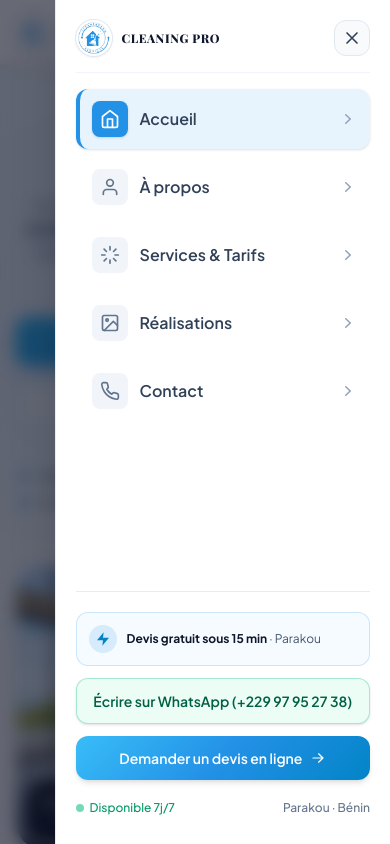
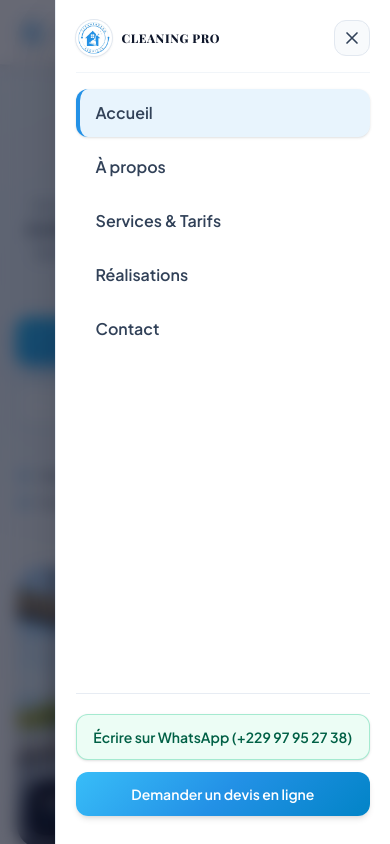
Before and after one commit to Exauce13/Cleaning-Pro-Services, a Nuxt app: page / in a window 390 px wide. Both pictures are taken after a click on the button "Ouvrir le menu". Shown: the top 844 px of the page. Built offline with nearby package versions, Linux system fonts and the light colour scheme; a web font is replaced by a local one.

Commit message:
modification

```diff
--- a/app/components/TheHeader.vue
+++ b/app/components/TheHeader.vue
@@ -4,28 +4,23 @@ const route = useRoute()
 const links = [
   {
     label: 'Accueil',
-    to: '/',
-    icon: 'home'
+    to: '/'
   },
   {
     label: 'À propos',
-    to: '/a-propos',
-    icon: 'about'
+    to: '/a-propos'
   },
   {
     label: 'Services & Tarifs',
-    to: '/services',
-    icon: 'services'
+    to: '/services'
   },
   {
     label: 'Réalisations',
-    to: '/realisations',
-    icon: 'realisations'
+    to: '/realisations'
   },
   {
     label: 'Contact',
-    to: '/contact',
-    icon: 'contact'
+    to: '/contact'
   },
 ]
 
@@ -210,12 +205,12 @@ onMounted(() => {
             </div>
 
             <!-- Navigation Links -->
-            <nav class="flex flex-col gap-2 pt-4">
+            <nav class="flex flex-col gap-1.5 pt-4">
               <NuxtLink
                 v-for="link in links"
                 :key="link.to"
                 :to="link.to"
-                class="group flex items-center justify-between rounded-xl p-3 text-base font-medium text-slate-700 transition-all duration-200 hover:bg-slate-100 hover:text-gold-600 active:scale-[0.99]"
+                class="flex items-center rounded-xl px-4 py-3 text-base font-semibold text-slate-700 transition-all duration-200 hover:bg-slate-100 hover:text-gold-600 active:scale-[0.99]"
                 :class="[
                   route.path === link.to
                     ? 'bg-gold-500/10 text-gold-700 font-bold border-l-4 border-gold-500 shadow-sm'
@@ -223,63 +218,13 @@ onMounted(() => {
                 ]"
                 @click="isOpen = false"
               >
-                <div class="flex items-center gap-3">
-                  <span
-                    class="flex h-9 w-9 items-center justify-center rounded-lg transition-colors"
-                    :class="[
-                      route.path === link.to
-                        ? 'bg-gold-500 text-white shadow-sm'
-                        : 'bg-slate-100 text-slate-500 group-hover:bg-gold-500/15 group-hover:text-gold-600'
-                    ]"
-                  >
-                    <!-- Home Icon -->
-                    <svg v-if="link.icon === 'home'" viewBox="0 0 24 24" class="h-5 w-5" fill="none" stroke="currentColor" stroke-width="2">
-                      <path d="M3 9l9-7 9 7v11a2 2 0 0 1-2 2H5a2 2 0 0 1-2-2z" stroke-linecap="round" stroke-linejoin="round"/>
-                      <polyline points="9 22 9 12 15 12 15 22" stroke-linecap="round" stroke-linejoin="round"/>
-                    </svg>
-                    <!-- About Icon -->
-                    <svg v-else-if="link.icon === 'about'" viewBox="0 0 24 24" class="h-5 w-5" fill="none" stroke="currentColor" stroke-width="2">
-                      <path d="M20 21v-2a4 4 0 0 0-4-4H8a4 4 0 0 0-4 4v2" stroke-linecap="round" stroke-linejoin="round"/>
-                      <circle cx="12" cy="7" r="4" stroke-linecap="round" stroke-linejoin="round"/>
-                    </svg>
-                    <!-- Services Icon -->
-                    <svg v-else-if="link.icon === 'services'" viewBox="0 0 24 24" class="h-5 w-5" fill="none" stroke="currentColor" stroke-width="2">
-                      <path d="M12 2v4M12 18v4M4.93 4.93l2.83 2.83M16.24 16.24l2.83 2.83M2 12h4M18 12h4M4.93 19.07l2.83-2.83M16.24 7.76l2.83-2.83" stroke-linecap="round" stroke-linejoin="round"/>
-                    </svg>
-                    <!-- Realisations Icon -->
-                    <svg v-else-if="link.icon === 'realisations'" viewBox="0 0 24 24" class="h-5 w-5" fill="none" stroke="currentColor" stroke-width="2">
-                      <rect x="3" y="3" width="18" height="18" rx="2" ry="2" stroke-linecap="round" stroke-linejoin="round"/>
-                      <circle cx="8.5" cy="8.5" r="1.5" stroke-linecap="round" stroke-linejoin="round"/>
-                      <polyline points="21 15 16 10 5 21" stroke-linecap="round" stroke-linejoin="round"/>
-                    </svg>
-                    <!-- Contact Icon -->
-                    <svg v-else-if="link.icon === 'contact'" viewBox="0 0 24 24" class="h-5 w-5" fill="none" stroke="currentColor" stroke-width="2">
-                      <path d="M22 16.92v3a2 2 0 0 1-2.18 2 19.79 19.79 0 0 1-8.63-3.07 19.5 19.5 0 0 1-6-6 19.79 19.79 0 0 1-3.07-8.67A2 2 0 0 1 4.11 2h3a2 2 0 0 1 2 1.72 12.84 12.84 0 0 0 .7 2.81 2 2 0 0 1-.45 2.11L8.09 9.91a16 16 0 0 0 6 6l1.27-1.27a2 2 0 0 1 2.11-.45 12.84 12.84 0 0 0 2.81.7A2 2 0 0 1 22 16.92z" stroke-linecap="round" stroke-linejoin="round"/>
-                    </svg>
-                  </span>
-                  <span class="text-base font-semibold">{{ link.label }}</span>
-                </div>
-                <svg viewBox="0 0 20 20" fill="currentColor" class="h-5 w-5 text-slate-400 transition-transform duration-200 group-hover:translate-x-1 group-hover:text-gold-600">
-                  <path fill-rule="evenodd" d="M7.21 14.77a.75.75 0 01.02-1.06L11.168 10 7.23 6.29a.75.75 0 111.04-1.08l4.5 4.25a.75.75 0 010 1.08l-4.5 4.25a.75.75 0 01-1.06-.02z" clip-rule="evenodd" />
-                </svg>
+                <span>{{ link.label }}</span>
               </NuxtLink>
             </nav>
           </div>
 
-          <!-- Bottom Actions & Reassurance -->
+          <!-- Bottom Actions -->
           <div class="mt-6 pt-5 border-t border-slate-200/80 flex flex-col gap-3 pb-2">
-            <!-- Reassurance pill -->
-            <div class="rounded-xl border border-gold-500/20 bg-gold-50/60 p-3 text-xs text-slate-600 flex items-center gap-2.5">
-              <span class="flex h-7 w-7 flex-none items-center justify-center rounded-full bg-gold-500/15 text-gold-600">
-                <svg viewBox="0 0 24 24" class="h-4 w-4 fill-current">
-                  <path d="M13 2L3 14h9l-1 8 10-12h-9l1-8z" />
-                </svg>
-              </span>
-              <p class="leading-snug">
-                <span class="font-bold text-slate-900">Devis gratuit sous 15 min</span> · Parakou
-              </p>
-            </div>
-
             <!-- WhatsApp Button -->
             <a
               href="https://wa.me/22997952738?text=Bonjour%20Cleaning%20Pro%20Service%2C%20je%20souhaite%20un%20devis%20gratuit."
@@ -293,23 +238,11 @@ onMounted(() => {
             <!-- Online Quote Button -->
             <NuxtLink
               to="/devis"
-              class="btn-gold !py-3 text-center text-sm w-full flex items-center justify-center gap-2 shadow-md"
+              class="btn-gold !py-3 text-center text-sm w-full flex items-center justify-center shadow-md"
               @click="isOpen = false"
             >
               <span>Demander un devis en ligne</span>
-              <svg viewBox="0 0 20 20" fill="currentColor" class="h-4 w-4">
-                <path fill-rule="evenodd" d="M3 10a.75.75 0 01.75-.75h10.638L10.23 5.29a.75.75 0 111.04-1.08l5.5 5.25a.75.75 0 010 1.08l-5.5 5.25a.75.75 0 11-1.04-1.08l4.158-3.96H3.75A.75.75 0 013 10z" clip-rule="evenodd" />
-              </svg>
             </NuxtLink>
-
-            <!-- Footer reassurance info -->
-            <div class="pt-2 flex items-center justify-between text-xs text-slate-500">
-              <span class="flex items-center gap-1.5 font-medium text-emerald-600">
-                <span class="h-2 w-2 rounded-full bg-emerald-500 inline-block animate-pulse"></span>
-                Disponible 7j/7
-              </span>
-              <span class="font-medium text-slate-500">Parakou · Bénin</span>
-            </div>
           </div>
         </div>
       </Transition>
```
